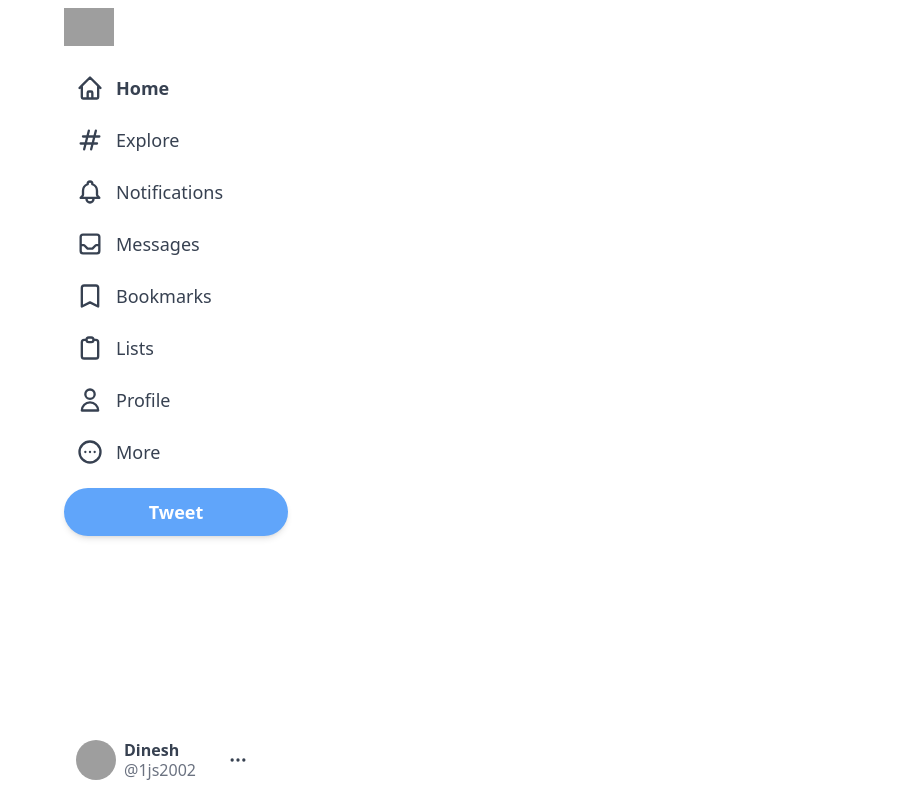
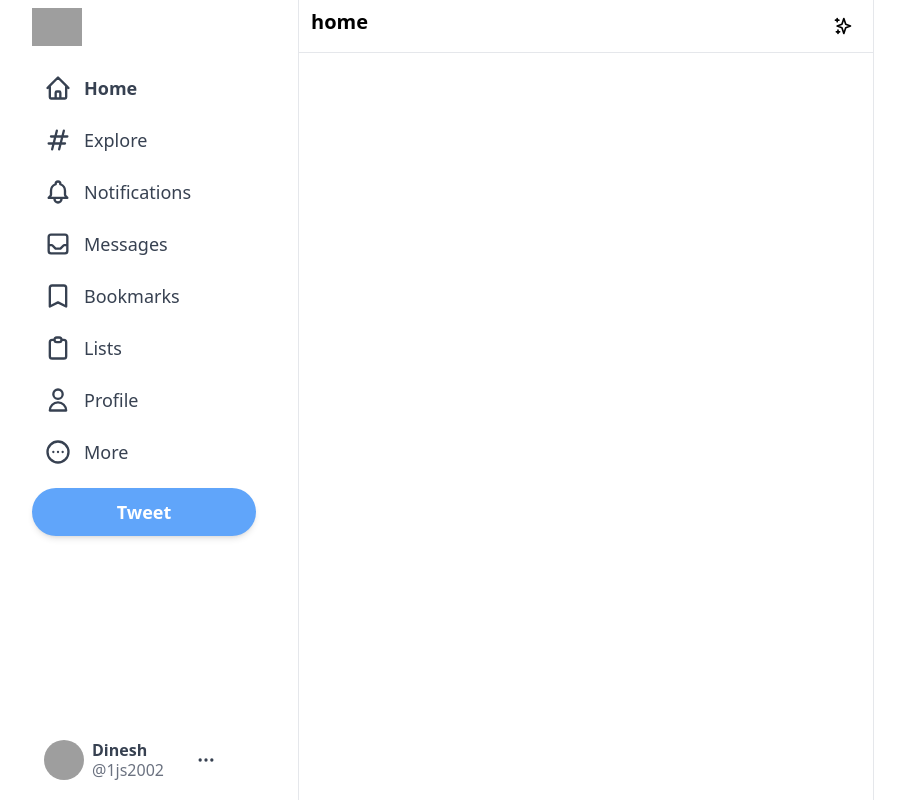
Before and after one commit to 1js2002/Twitter, a Next.js app: page / in a window 1280 px wide. Shown: the whole page, without its empty margins (72-977 px from the left). Built offline with nearby package versions, Linux system fonts and the light colour scheme; grey boxes are pictures that could not be loaded.

Commit message:
create feed component and its header

```diff
--- /dev/null
+++ b/pages/Components/Feed.js
@@ -0,0 +1,13 @@
+import { SparklesIcon } from "@heroicons/react/outline";
+export default function Feed() {
+  return (
+    <div className="xl:ml-[370px] border-l border-r border-gray-200 xl: min-w-[576px] sm: ml-[73px] flex-grow max-w-xl">
+        <div className="flex py-2 px-3 sticky top-0 z-50 bg-white border-b border-gray-200">
+            <h2 className="text-lg sm:text-xl font-bold cursor-pointer">home</h2>
+            <div className="hoverEffect flex items-center justify-center px-0 ml-auto w-9 h-9">
+                <SparklesIcon className="h-5"/>
+            </div>
+        </div>
+    </div>
+  )
+}
--- a/pages/Components/Sidebar.js
+++ b/pages/Components/Sidebar.js
@@ -4,7 +4,7 @@
 
 export default function Sidebar() {
   return (
-    <div className="hidden sm:flex flex-col p-2 xl:items-start fixed h-full">
+    <div className="hidden sm:flex flex-col p-2 xl:items-start fixed h-full xl:ml-24">
         <div className="hoverEffect p-0 hover:bg-blue-100 ">
         {/* twitter logo */}
         <Image
--- a/pages/index.js
+++ b/pages/index.js
@@ -1,8 +1,7 @@
 import Head from 'next/head'
-import Image from 'next/image'
 import { Inter } from '@next/font/google'
 import Sidebar from './Components/Sidebar'
-
+import Feed from './Components/Feed'
 
 const inter = Inter({ subsets: ['latin'] })
 
@@ -15,11 +14,12 @@
         <meta name="viewport" content="width=device-width, initial-scale=1" />
         <link rel="icon" href="/favicon.ico" />
       </Head>
-      <main className="flex min-h-screen max-w-5xl mx-auto ">
+      <main className="flex min-h-screen mx-auto">
 
         {/* sidebar */}
         <Sidebar/>
         {/* feed */}
+        <Feed/>
 
         {/* widgets */}
 
```
